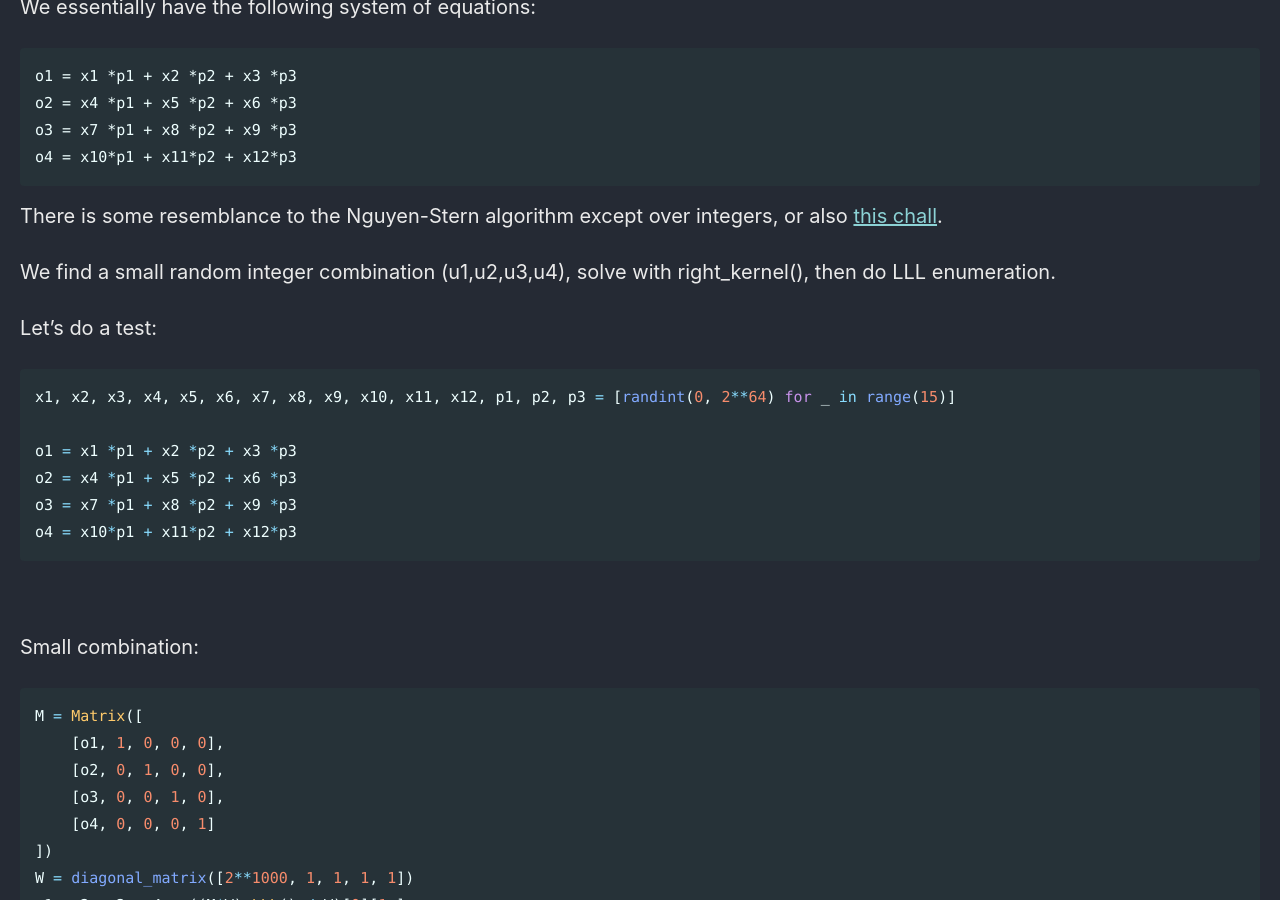
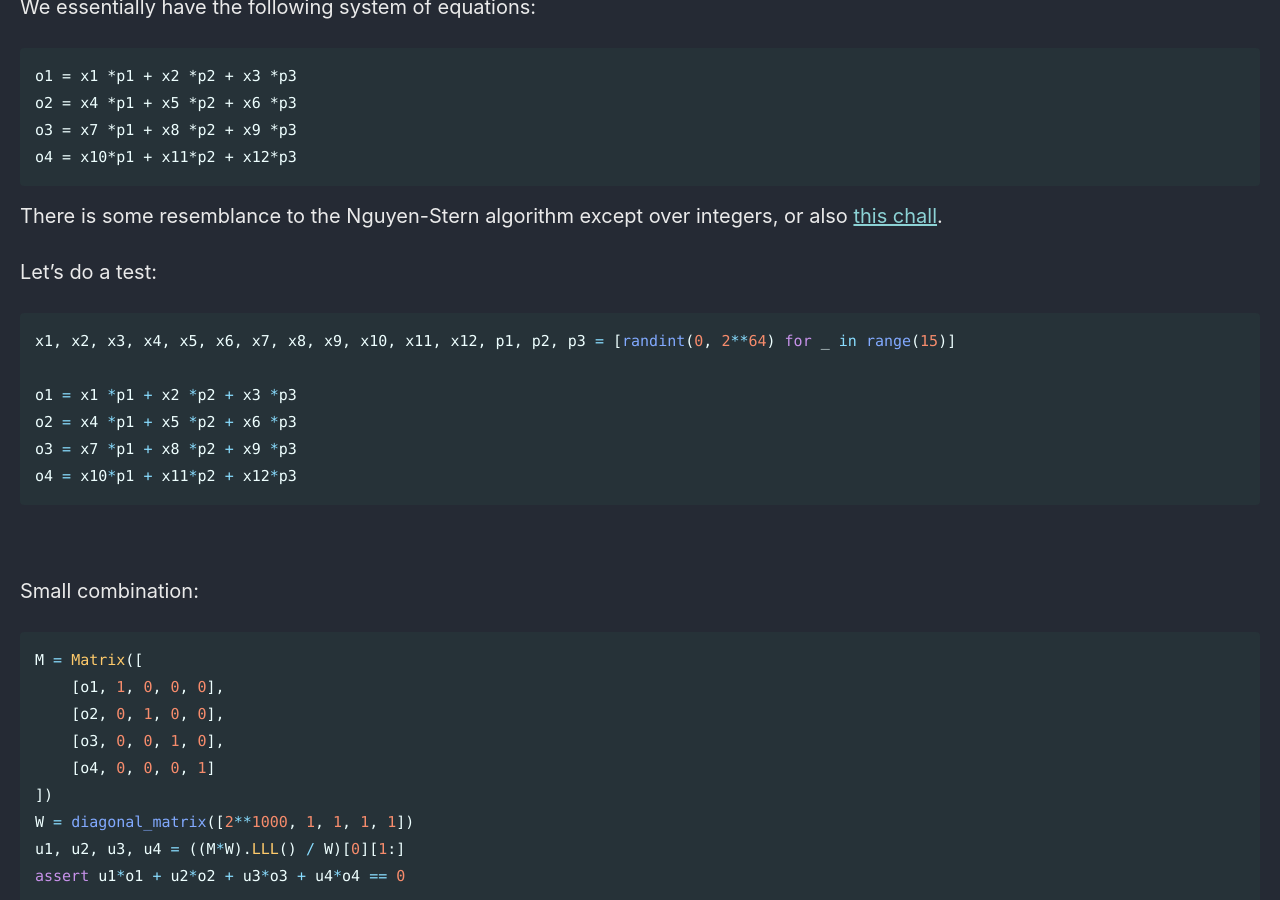
Before and after one commit to Connor-McCartney/Connor-McCartney.github.io, a Jekyll site: the page built from _pages/cryptography/other/roots-corCTF2024.md, in a window 1280 px wide and 900 px high, scrolled down 1771 px. Built offline with Jekyll 4.4.1, drawn with Linux system fonts in a browser that asks for light colours; cached includes are drawn as plain includes.

Commit message:
Update roots-corCTF2024.md

```diff
--- a/_pages/cryptography/other/roots-corCTF2024.md
+++ b/_pages/cryptography/other/roots-corCTF2024.md
@@ -77,8 +77,6 @@ o4 = x10*p1 + x11*p2 + x12*p3
 
 
 There is some resemblance to the Nguyen-Stern algorithm except over integers, or also [this chall](https://connor-mccartney.github.io/cryptography/ecc/ECLCG-HITCON-2024).
-
-We find a small random integer combination (u1,u2,u3,u4), solve with right_kernel(), then do LLL enumeration.
 
 Let's do a test:
 
```
